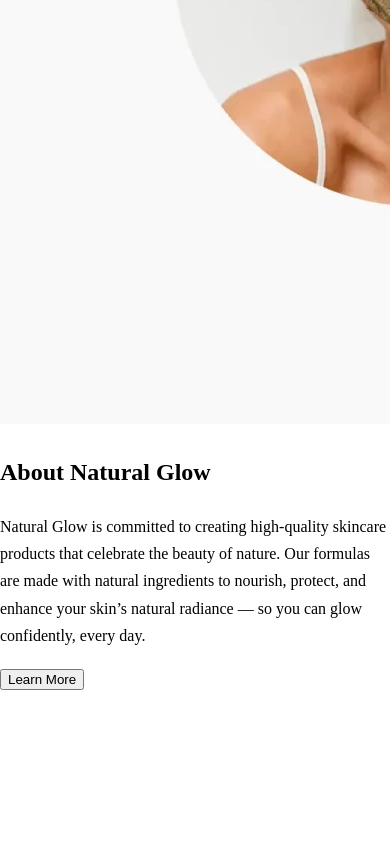
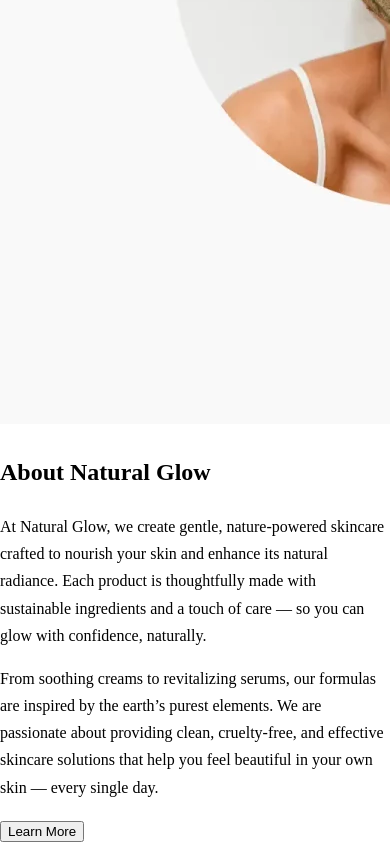
Before and after one commit to evalinenkirote890-eve/natural-glow, a React (Vite) app in the folder natural-glow/: page / in a window 390 px wide. Shown: the part 1247-2091 px from the top of the page. Before the commit the page ends 1939 px from the top, so only its background shows below. Built offline with nearby package versions, Linux system fonts and the light colour scheme.

Commit message:
Added a second descriptive paragraph to the About section and applied custom glow color palette for a cohesive brand appearance. Improved layout spacing and button hover styles for better responsiveness.

```diff
--- a/natural-glow/src/components/sections/About.jsx
+++ b/natural-glow/src/components/sections/About.jsx
@@ -3,7 +3,7 @@
 
 const About = () => {
   return (
-    <section id="about" className="py-20 bg-white">
+    <section id="about" className="py-20 bg-glow-light/10">
       <div className="container mx-auto px-6 flex flex-col lg:flex-row items-center gap-10">
         {/* Image */}
         <div className="flex-1">
@@ -16,16 +16,26 @@
 
         {/* Text Content */}
         <div className="flex-1 text-center lg:text-left">
-          <h2 className="text-3xl font-bold text-gray-800 mb-4">
-            About <span className="text-rose-500">Natural Glow</span>
+          <h2 className="text-3xl font-bold text-glow-dark mb-4">
+            About <span className="text-glow-light">Natural Glow</span>
           </h2>
-          <p className="text-gray-600 mb-6 leading-relaxed">
-            Natural Glow is committed to creating high-quality skincare
-            products that celebrate the beauty of nature. Our formulas are made
-            with natural ingredients to nourish, protect, and enhance your skin’s
-            natural radiance — so you can glow confidently, every day.
+
+          <p className="text-gray-700 mb-6 leading-relaxed">
+            At <span className="font-semibold text-glow-dark">Natural Glow</span>, we create
+            gentle, nature-powered skincare crafted to nourish your skin and
+            enhance its natural radiance. Each product is thoughtfully made with
+            sustainable ingredients and a touch of care — so you can glow with
+            confidence, naturally.
           </p>
-          <button className="bg-rose-500 text-white px-6 py-3 rounded-full hover:bg-rose-600 transition duration-300">
+
+          <p className="text-gray-700 mb-6 leading-relaxed">
+            From soothing creams to revitalizing serums, our formulas are inspired
+            by the earth’s purest elements. We are passionate about providing
+            clean, cruelty-free, and effective skincare solutions that help you
+            feel beautiful in your own skin — every single day.
+          </p>
+
+          <button className="bg-glow-dark text-white px-6 py-3 rounded-full hover:bg-glow-light hover:text-glow-dark transition duration-300">
             Learn More
           </button>
         </div>
```
